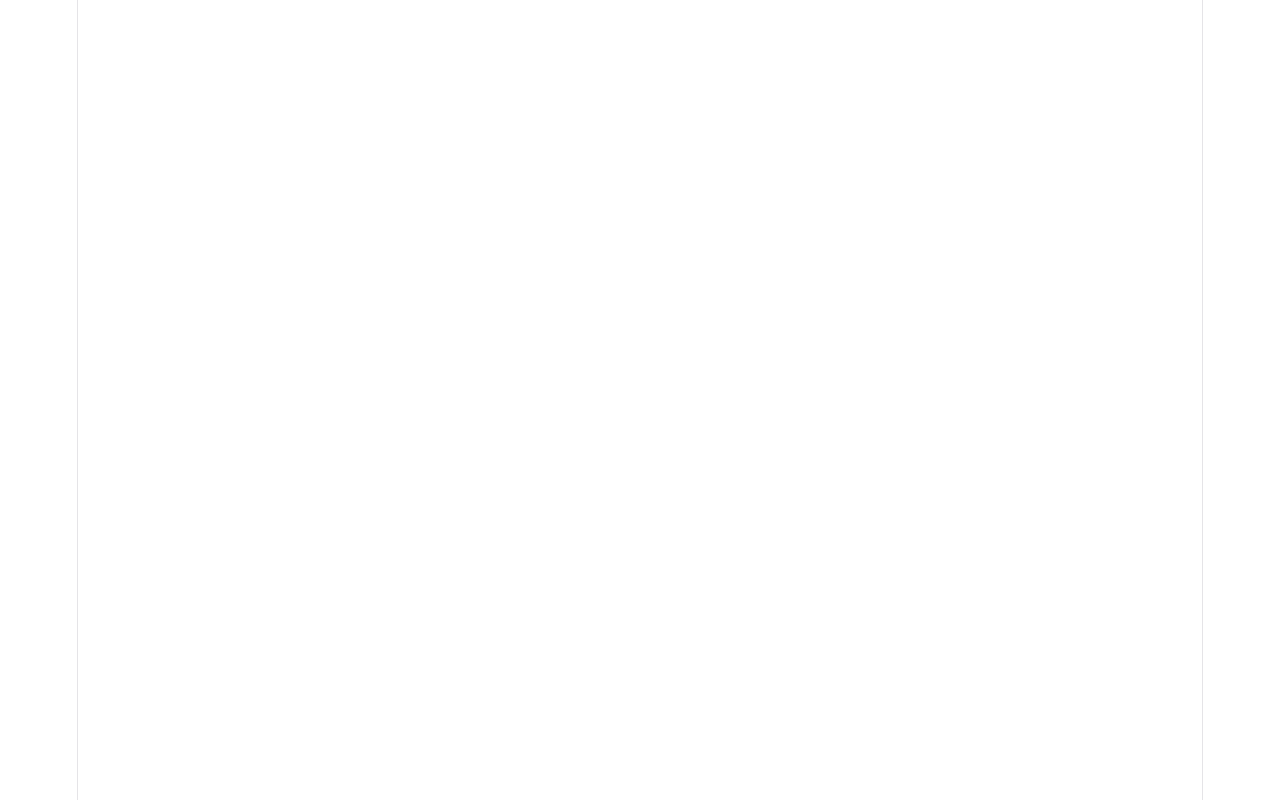
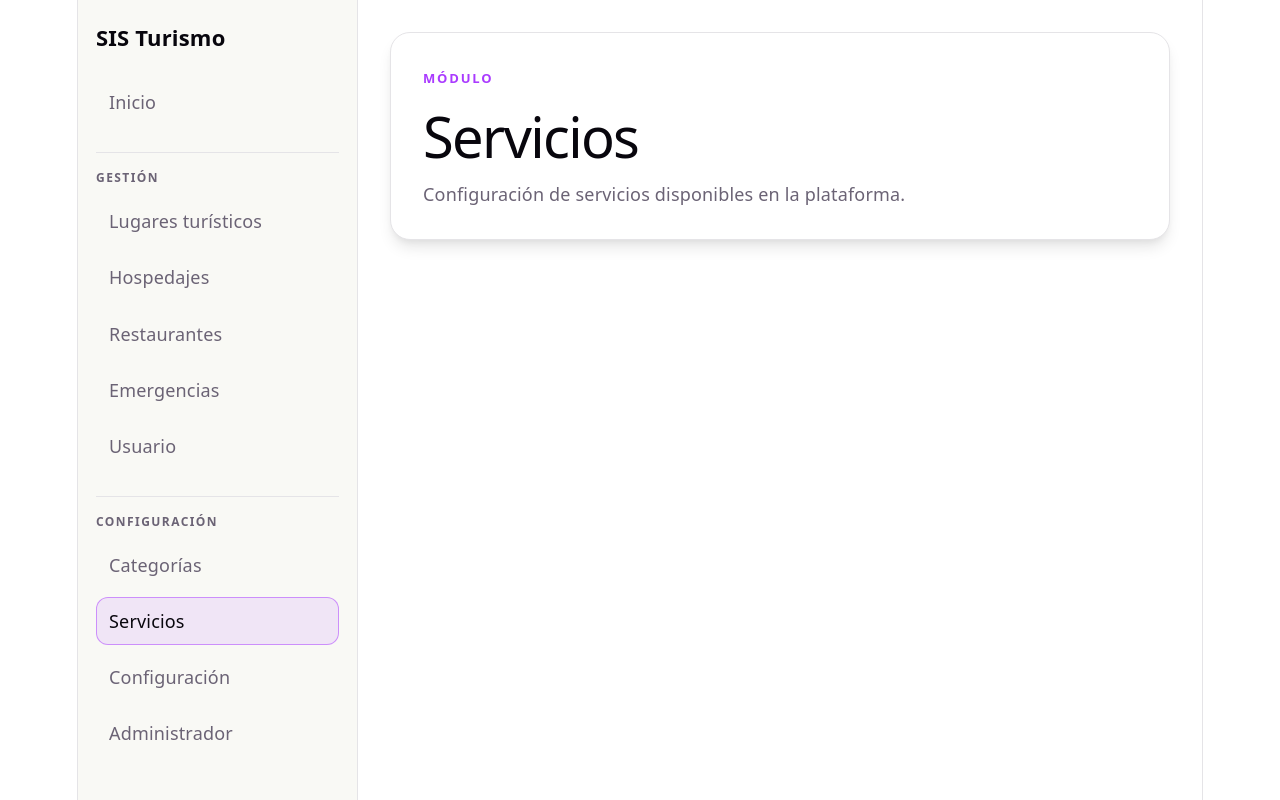
Before and after one commit to savii17/SIS, a React (Vite) app: page /servicios in a window 1280 px wide. Before the commit this address had no page. Built offline with nearby package versions, Linux system fonts and the light colour scheme.

Commit message:
se creo el navegador lateral

```diff
--- a/src/components/auth/LoginForm.tsx
+++ b/src/components/auth/LoginForm.tsx
@@ -20,13 +20,14 @@ function LoginForm({ error, onSubmit }: LoginFormProps) {
   const normalizedEmail = email.trim();
 
 
-    if (!normalizedCarnet || !password) {
+     if (!normalizedEmail || !password) {
       return;
     }
 
 
+
     onSubmit({
-      carnet: normalizedCarnet,
+      email: normalizedEmail,
       password,
     });
   };
@@ -38,16 +39,16 @@ function LoginForm({ error, onSubmit }: LoginFormProps) {
 
 
       <div>
-        <label htmlFor="carnet">Carnet de identidad</label>
+         <label htmlFor="email">Correo electrónico</label>
 
 
         <input
-          id="carnet"
-          name="carnet"
-          type="text"
-          value={carnet}
-          onChange={(event) => setCarnet(event.target.value)}
-          placeholder="Ingrese su carnet"
+          id="email"
+          name="email"
+          type="email"
+          value={email}
+          onChange={(event) => setEmail(event.target.value)}
+          placeholder="Ingrese su correo electrónico"
           autoComplete="username"
           required
         />
--- /dev/null
+++ b/src/components/layout/SidebarLayout.tsx
@@ -0,0 +1,68 @@
+import { NavLink, Outlet } from "react-router-dom";
+
+
+const managementRoutes = [
+  { to: "/lugares-turisticos", label: "Lugares turísticos" },
+  { to: "/hospedajes", label: "Hospedajes" },
+  { to: "/restaurantes", label: "Restaurantes" },
+  { to: "/emergencias", label: "Emergencias" },
+  { to: "/usuario", label: "Usuario" },
+];
+
+
+const configurationRoutes = [
+  { to: "/categorias", label: "Categorías" },
+  { to: "/servicios", label: "Servicios" },
+  { to: "/configuracion", label: "Configuración" },
+  { to: "/administrador", label: "Administrador" },
+];
+
+
+function SidebarLayout() {
+  return (
+    <div className="app-shell">
+      <aside className="sidebar" aria-label="Navegación lateral">
+        <div className="sidebar__brand">SIS Turismo</div>
+
+
+        <nav className="sidebar__nav">
+          <NavLink to="/" end className="sidebar__link">
+            Inicio
+          </NavLink>
+
+
+          <section className="sidebar__section" aria-labelledby="gestion-heading">
+            <h2 id="gestion-heading" className="sidebar__heading">Gestión</h2>
+
+
+            {managementRoutes.map((route) => (
+              <NavLink key={route.to} to={route.to} className="sidebar__link">
+                {route.label}
+              </NavLink>
+            ))}
+          </section>
+
+
+          <section className="sidebar__section" aria-labelledby="configuracion-heading">
+            <h2 id="configuracion-heading" className="sidebar__heading">Configuración</h2>
+
+
+            {configurationRoutes.map((route) => (
+              <NavLink key={route.to} to={route.to} className="sidebar__link">
+                {route.label}
+              </NavLink>
+            ))}
+          </section>
+        </nav>
+      </aside>
+
+
+      <div className="app-shell__content">
+        <Outlet />
+      </div>
+    </div>
+  );
+}
+
+
+export default SidebarLayout;
--- a/src/data/users.json
+++ b/src/data/users.json
@@ -1,16 +1,30 @@
 [
   {
-    "id": "user-1",
-    "name": "Administrador",
-    "carnet": "1234567",
+  "nombres": "Administrador",
+    "apellido_paterno": "Sistema",
+    "apellido_materno": "Principal",
+    "edad": 35,
+    "email": "admin@example.com",
+    "nacionalidad": "Boliviana",
+    "idioma": "es",
     "password": "admin123",
-    "role": "ADMIN"
+    "rol": "ADMIN",
+    "estado": "ACTIVO",
+    "fecha_registrro": "2026-08-10"
   },
+
   {
-    "id": "user-2",
-    "name": "Usuario de prueba",
-    "carnet": "7654321",
+
+    "nombres": "Usuario",
+    "apellido_paterno": "De",
+    "apellido_materno": "Prueba",
+    "edad": 28,
+    "email": "usuario@example.com",
+    "nacionalidad": "Boliviana",
+    "idioma": "es",
     "password": "usuario123",
-    "role": "USUARIO"
+    "rol": "USUARIO",
+    "estado": "ACTIVO",
+    "fecha_registrro": "2026-08-10"
   }
 ]
--- a/src/index.css
+++ b/src/index.css
@@ -109,3 +109,95 @@ code {
   padding: 4px 8px;
   background: var(--code-bg);
 }
+
+.app-shell {
+  display: grid;
+  grid-template-columns: 280px 1fr;
+  min-height: 100svh;
+  text-align: left;
+}
+
+.sidebar {
+  background: var(--social-bg);
+  border-right: 1px solid var(--border);
+  padding: 24px 18px;
+}
+
+.sidebar__brand {
+  color: var(--text-h);
+  font-size: 22px;
+  font-weight: 700;
+  margin-bottom: 28px;
+}
+
+.sidebar__nav,
+.sidebar__section {
+  display: flex;
+  flex-direction: column;
+  gap: 8px;
+}
+
+.sidebar__section {
+  border-top: 1px solid var(--border);
+  margin-top: 18px;
+  padding-top: 18px;
+}
+
+.sidebar__heading {
+  color: var(--text);
+  font-size: 12px;
+  font-weight: 700;
+  letter-spacing: 0.12em;
+  margin: 0 0 4px;
+  text-transform: uppercase;
+}
+
+.sidebar__link {
+  border: 1px solid transparent;
+  border-radius: 12px;
+  color: var(--text);
+  padding: 10px 12px;
+  text-decoration: none;
+}
+
+.sidebar__link:hover,
+.sidebar__link.active {
+  background: var(--accent-bg);
+  border-color: var(--accent-border);
+  color: var(--text-h);
+}
+
+.app-shell__content {
+  padding: 32px;
+}
+
+.page-card {
+  background: var(--bg);
+  border: 1px solid var(--border);
+  border-radius: 20px;
+  box-shadow: var(--shadow);
+  padding: 32px;
+}
+
+.eyebrow {
+  color: var(--accent);
+  font-size: 13px;
+  font-weight: 700;
+  letter-spacing: 0.14em;
+  text-transform: uppercase;
+}
+
+@media (max-width: 800px) {
+  .app-shell {
+    grid-template-columns: 1fr;
+  }
+
+  .sidebar {
+    border-bottom: 1px solid var(--border);
+    border-right: 0;
+  }
+
+  .app-shell__content {
+    padding: 20px;
+  }
+}
--- a/src/pages/HomePage.tsx
+++ b/src/pages/HomePage.tsx
@@ -22,9 +22,14 @@ function HomePage() {
 
       {user ? (
         <>
-          <p>Bienvenido, {user.name}</p>
-          <p>Carnet: {user.carnet}</p>
-          <p>Rol: {user.role}</p>
+          <p>Bienvenido, {user.nombres} {user.apellido_paterno} {user.apellido_materno}</p>
+          <p>Email: {user.email}</p>
+          <p>Edad: {user.edad}</p>
+          <p>Nacionalidad: {user.nacionalidad}</p>
+          <p>Idioma: {user.idioma}</p>
+          <p>Estado: {user.estado}</p>
+          <p>Fecha de registro: {user.fecha_registrro}</p>
+          <p>Rol: {user.rol}</p>
 
 
           <button type="button" onClick={handleLogout}>
--- /dev/null
+++ b/src/pages/PlaceholderPage.tsx
@@ -0,0 +1,18 @@
+interface PlaceholderPageProps {
+  title: string;
+  description: string;
+}
+
+
+function PlaceholderPage({ title, description }: PlaceholderPageProps) {
+  return (
+    <main className="page-card">
+      <p className="eyebrow">Módulo</p>
+      <h1>{title}</h1>
+      <p>{description}</p>
+    </main>
+  );
+}
+
+
+export default PlaceholderPage;
--- a/src/pages/auth/LoginPage.tsx
+++ b/src/pages/auth/LoginPage.tsx
@@ -27,8 +27,7 @@ function LoginPage() {
 
 
     if (!user) {
-      setError("El carnet o la contraseña son incorrectos.");
-      return;
+       setError("El correo electrónico o la contraseña son incorrectos.");
     }
 
 
--- a/src/repositories/authRepository.ts
+++ b/src/repositories/authRepository.ts
@@ -19,7 +19,7 @@ export const authRepository = {
   login(credentials: LoginCredentials): User | null {
     const foundUser = users.find(
       (user) =>
-        user.carnet === credentials.carnet &&
+        user.email === credentials.email &&
         user.password === credentials.password
     );
 
@@ -30,10 +30,16 @@ export const authRepository = {
 
 
     const sessionUser: User = {
-      id: foundUser.id,
-      name: foundUser.name,
-      carnet: foundUser.carnet,
-      role: foundUser.role,
+      nombres: foundUser.nombres,
+      apellido_paterno: foundUser.apellido_paterno,
+      apellido_materno: foundUser.apellido_materno,
+      edad: foundUser.edad,
+      email: foundUser.email,
+      nacionalidad: foundUser.nacionalidad,
+      idioma: foundUser.idioma,
+      rol: foundUser.rol,
+      estado: foundUser.estado,
+      fecha_registrro: foundUser.fecha_registrro,
     };
 
 
--- a/src/routes/AppRoutes.tsx
+++ b/src/routes/AppRoutes.tsx
@@ -4,8 +4,9 @@ import {
   Routes,
 } from "react-router-dom";
 
-
+import SidebarLayout from "../components/layout/SidebarLayout";
 import HomePage from "../pages/HomePage";
+import PlaceholderPage from "../pages/PlaceholderPage";
 import LoginPage from "../pages/auth/LoginPage";
 
 
@@ -13,7 +14,47 @@ function AppRoutes() {
   return (
     <BrowserRouter>
       <Routes>
-        <Route path="/" element={<HomePage />} />
+         <Route element={<SidebarLayout />}>
+          <Route path="/" element={<HomePage />} />
+          <Route
+            path="/lugares-turisticos"
+            element={<PlaceholderPage title="Lugares turísticos" description="Gestión de destinos y atractivos turísticos." />}
+          />
+          <Route
+            path="/hospedajes"
+            element={<PlaceholderPage title="Hospedajes" description="Administración de hoteles, hostales y alojamientos." />}
+          />
+          <Route
+            path="/restaurantes"
+            element={<PlaceholderPage title="Restaurantes" description="Gestión de restaurantes y opciones gastronómicas." />}
+          />
+          <Route
+            path="/emergencias"
+            element={<PlaceholderPage title="Emergencias" description="Directorio y control de servicios de emergencia." />}
+          />
+          <Route
+            path="/usuario"
+            element={<PlaceholderPage title="Usuario" description="Administración de usuarios del sistema." />}
+          />
+          <Route
+            path="/categorias"
+            element={<PlaceholderPage title="Categorías" description="Configuración de categorías para clasificar información turística." />}
+          />
+          <Route
+            path="/servicios"
+            element={<PlaceholderPage title="Servicios" description="Configuración de servicios disponibles en la plataforma." />}
+          />
+          <Route
+            path="/configuracion"
+            element={<PlaceholderPage title="Configuración" description="Opciones generales de configuración del sistema." />}
+          />
+          <Route
+            path="/administrador"
+            element={<PlaceholderPage title="Administrador" description="Panel de configuración para el administrador." />}
+          />
+        </Route>
+
+
         <Route path="/login" element={<LoginPage />} />
       </Routes>
     </BrowserRouter>
```
Also changed, not shown: src/types/auth.ts (+12 -7 lines).
